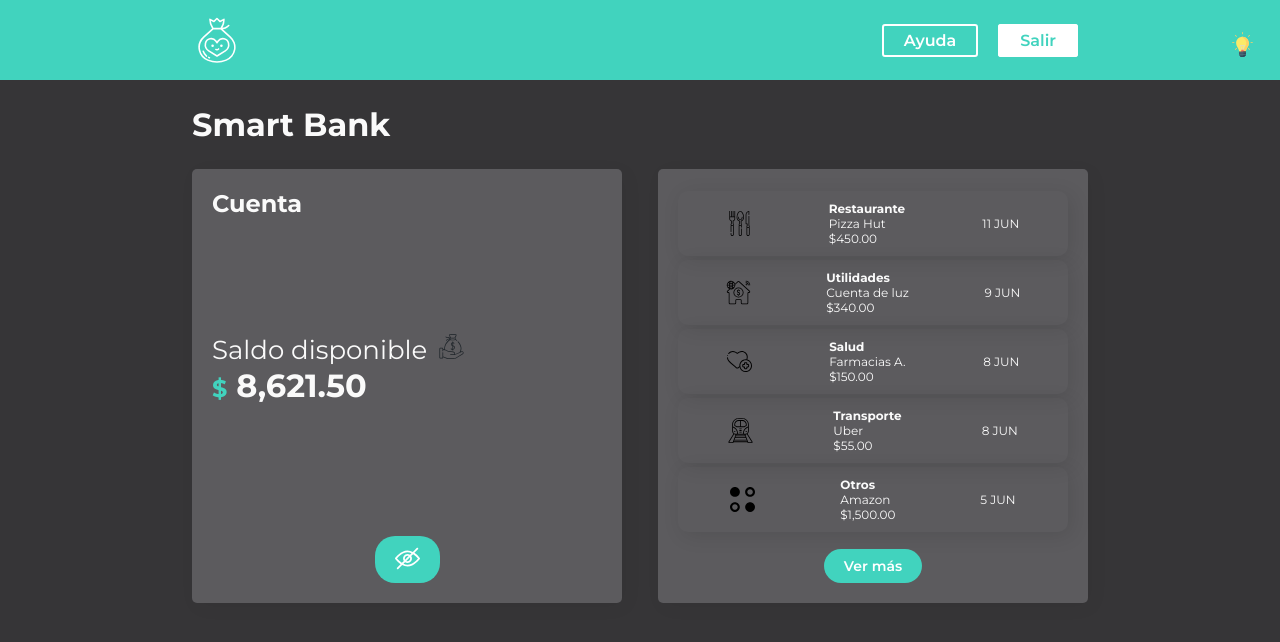
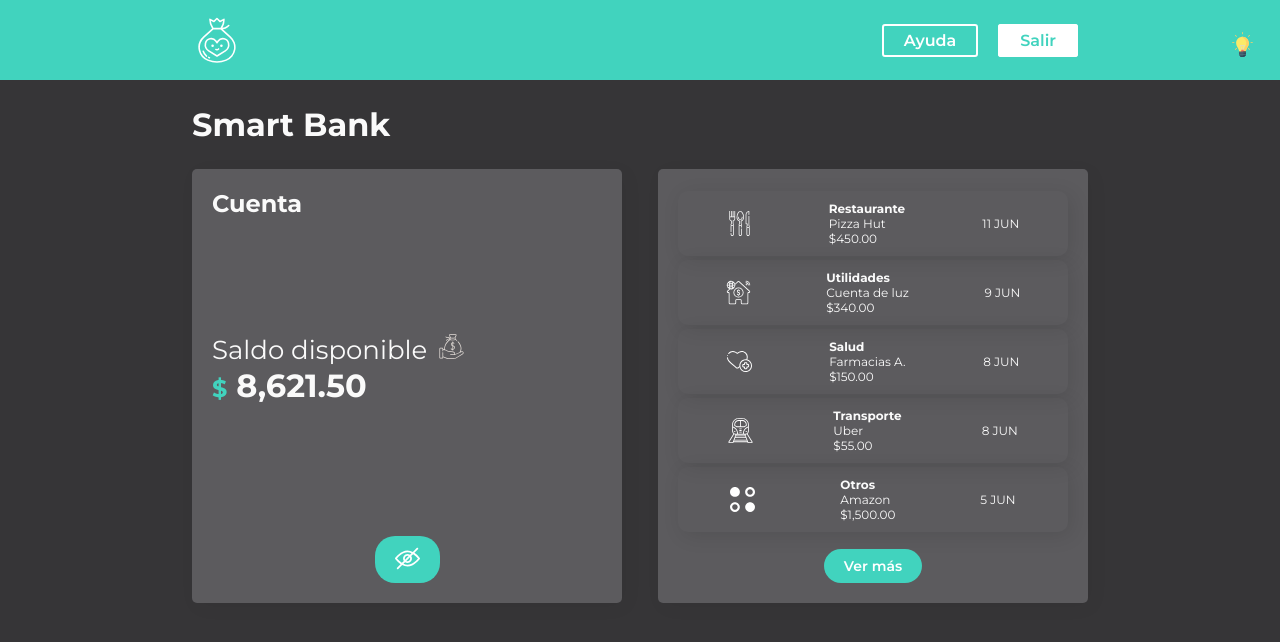
Before and after one commit to AngelOU20/react-styled-components, a React (Vite) app: page / in a window 1280 px wide. Shown: the top 642 px of the page. Built offline with nearby package versions, Linux system fonts and the light colour scheme.

Commit message:
Cambiando tema de los iconos

```diff
--- a/src/ImageFilter.jsx
+++ b/src/ImageFilter.jsx
@@ -1,4 +1,4 @@
-import { Icono } from "./components/UI";
+import { IconoTema } from "./components/UI";
 import alimentacion from "./assets/images/alimentacion.svg";
 import salud from "./assets/images/salud.svg";
 import transporte from "./assets/images/transporte.svg";
@@ -7,11 +7,11 @@ import otros from "./assets/images/otros.svg";
 
 export const ImageFilter = (type) => {
   const Images = {
-    Restaurante: <Icono src={alimentacion} alt="Restaurante" />,
-    Salud: <Icono src={salud} alt="Salud" />,
-    Transporte: <Icono src={transporte} alt="Transporte" />,
-    Utilidades: <Icono src={utilidades} alt="Utilidades" />,
-    default: <Icono src={otros} alt="Otros" />,
+    Restaurante: <IconoTema src={alimentacion} alt="Restaurante" />,
+    Salud: <IconoTema src={salud} alt="Salud" />,
+    Transporte: <IconoTema src={transporte} alt="Transporte" />,
+    Utilidades: <IconoTema src={utilidades} alt="Utilidades" />,
+    default: <IconoTema src={otros} alt="Otros" />,
   };
 
   return Images[type] || Images["default"];
--- a/src/components/Account/Account.jsx
+++ b/src/components/Account/Account.jsx
@@ -3,7 +3,7 @@ import { useState } from "react";
 import privado from "../../assets/images/privado.svg";
 import ojo from "../../assets/images/ojo.svg";
 import dinero from "../../assets/images/dinero.svg";
-import { Box, Btn, Detalle, Icono, Saldo } from "../UI";
+import { Box, Btn, Detalle, Icono, IconoTema, Saldo } from "../UI";
 import styled from "styled-components";
 
 const IconoMarginTop = styled(Icono)`
@@ -23,7 +23,7 @@ export const Account = () => {
       <div style={{ fontSize: "26px", padding: "20px 0" }}>
         Saldo disponible
         <span>
-          <Icono
+          <IconoTema
             style={{ marginLeft: "12px" }}
             src={dinero}
             alt="Icono de saldo"
```
